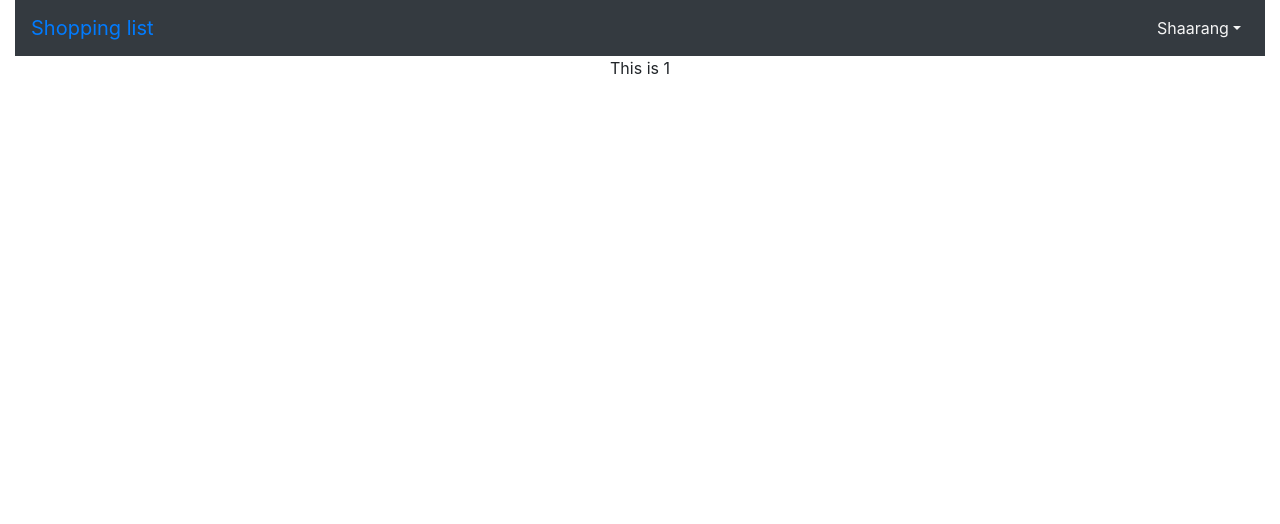
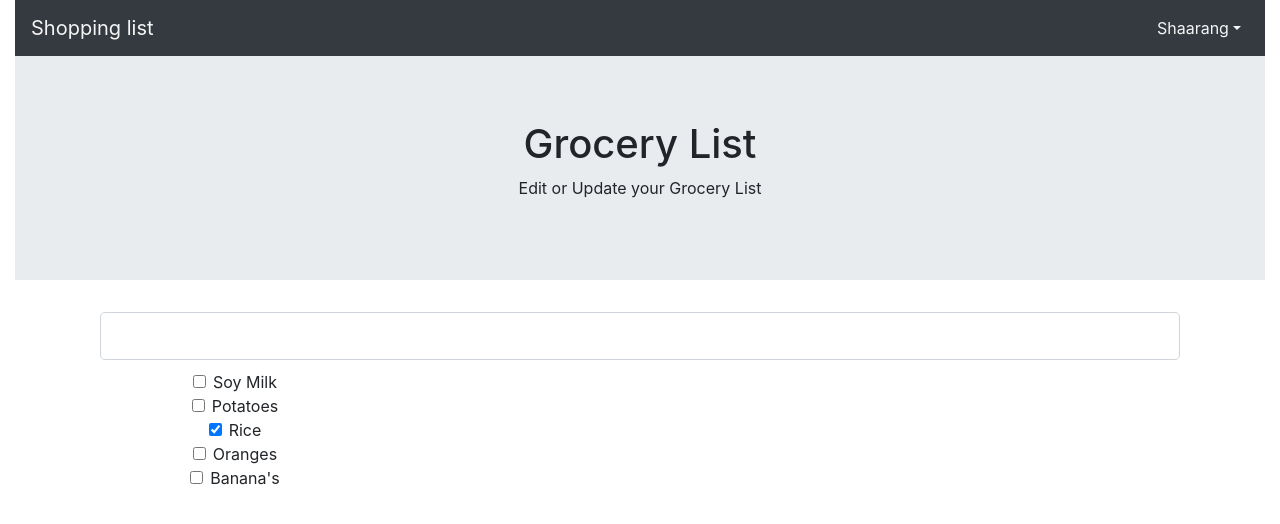
Before and after one commit to shaarang1010/grocery_list_ui, a React (Create React App) app: page /list/1 in a window 1280 px wide. Shown: the top 524 px of the page. Built offline with nearby package versions, Linux system fonts and the light colour scheme.

Commit message:
add edit and update form

```diff
--- a/public/data/groceries_list.json
+++ b/public/data/groceries_list.json
@@ -1,7 +1,7 @@
 [
     {
         "id": "1",
-        "date": "2/10/2021 Monday",
+        "date": "2/10/2021",
         "items": [
             {
                 "item": "Soy Milk",
@@ -27,7 +27,7 @@
     },
     {
         "id": "2",
-        "date": "5/7/2021 Monday",
+        "date": "5/7/2021",
         "items": [
             {
                 "item": "Soy Sauce",
@@ -53,7 +53,7 @@
     },
     {
         "id": "3",
-        "date": "7/9/2021 Monday",
+        "date": "7/9/2021",
         "items": [
             {
                 "item": "Cat food",
@@ -79,7 +79,7 @@
     },
     {
         "id": "4",
-        "date": "8/8/2021 Sunday",
+        "date": "8/8/2021",
         "items": [
             {
                 "item": "Dog food",
--- /dev/null
+++ b/src/components/actioncontrols/ActionControl.jsx
@@ -0,0 +1,33 @@
+import React from 'react';
+
+import { Col, Button, DropdownButton, Dropdown } from 'react-bootstrap';
+
+import { BsFillPlusSquareFill, BsFillFunnelFill } from "react-icons/bs";
+
+const Controls = props =>{
+    return(
+        <>
+            <Col xs={6} md={3}>
+              <Button variant="outline-dark" size="lg" block onClick={props.addAction}>
+                <BsFillPlusSquareFill /> Create a new list
+              </Button>
+            </Col>
+            <Col xs={2} md={2}>
+              {" "}
+            </Col>
+            <Col xs={4} md={{ span: 2, offset: 5 }}>
+              <DropdownButton
+                id="dropdown-basic-button"
+                variant="outline-dark"
+                title={<BsFillFunnelFill />}
+              >
+                <Dropdown.Item onClick={props.sortDate}>Sort by Date</Dropdown.Item>
+                <Dropdown.Item onClick={props.sortName}>Sort by Name</Dropdown.Item>
+                <Dropdown.Item onClick={props.sortCompleted}>Sort by Completed</Dropdown.Item>
+              </DropdownButton>
+            </Col>
+        </>
+    )
+}
+
+export default Controls;
--- a/src/components/navbar/Navbar.css
+++ b/src/components/navbar/Navbar.css
@@ -11,6 +11,10 @@
     color: whitesmoke;
 }
 
+#basic-nav-dropdown{
+    color: whitesmoke !important;
+}
+
 .navbar-light .navbar-nav .nav-link:hover{
     color: whitesmoke;
 }
@@ -19,7 +23,14 @@
     color: whitesmoke;
 }
 
+.dropdown-item:active{
+    background-color: #343a40;
+}
 
+.navbar-brand a{
+    color: whitesmoke;
+    text-decoration: none;
+}
 .navbar-toggler{
     background-color: whitesmoke;
 }
--- a/src/containers/pages/grocerylist/Grocerylist.jsx
+++ b/src/containers/pages/grocerylist/Grocerylist.jsx
@@ -1,42 +1,68 @@
-import React from 'react';
-import { Component } from 'react';
+import React from "react";
+import { Component } from "react";
+import axios from "axios";
 
-import { Row, Col } from 'react-bootstrap';
-import { useParams } from 'react-router-dom';
-import Hoc from '../../../components/hoc/Hoc';
+import { Row, Col, Jumbotron, Form, Container } from "react-bootstrap";
+import Hoc from "../../../components/hoc/Hoc";
+//import { useParams } from 'react-router-dom';
+//import Hoc from '../../../components/hoc/Hoc';
 
-/*class GroceryList extends Component{
-    constructor(){
-        super();
-        this.state={
-            id: null
-        }
-    }
+class GroceryList extends Component {
+  constructor() {
+    super();
+    this.state = {
+      id: null,
+      item: null,
+    };
+  }
 
-    componentDidMount(){
-        let id  = this.props.match.params.id;
-        console.log(this.props);
-        this.setState({ id })
-    }
+  componentDidMount() {
+    let id = this.props.match.params.id;
+    // load json file
+    axios
+      .get("../data/groceries_list.json")
+      .then((response) => {
+        const { data } = response;
+        this.setState({ item: data.filter((el) => el.id === id)[0] });
+      })
+      .catch((err) => {
+        console.log(err);
+      });
+  }
 
-    render(){
-        return(
-            <Hoc>
-                <p>{this.state.id}</p>
-            </Hoc>
-        )
-    }
-}*/
-
-const GroceryList = (props) => {
-    let { id } = useParams();
-    console.log(id);
-
-    return(
-        <Hoc>
-            <p>This is {id} </p>
-        </Hoc>
-    )
+  render() {
+    return (
+      <Hoc>
+        <Jumbotron fluid>
+          <h1> Grocery List </h1>
+          <p> Edit or Update your Grocery List </p>
+        </Jumbotron>
+        <Container>
+          <Form>
+            <Row>
+              <Col xs={12} md={12}>
+                <Form.Control
+                  size="lg"
+                  type="value"
+                  ref={(listName) => (this.itemName = listName)}
+                />
+              </Col>
+            </Row>
+            <Form.Group as={Col}>
+              {this.state.item? this.state.item.items.map((el, index) =>{
+                  return(
+                      <Col xs={6} md={3} key={index}>
+                        <Form.Check type="checkbox" defaultChecked={el.completed} label={el.item} value={el.item} />
+                      </Col>
+                  )
+              }): null}
+              </Form.Group>
+          </Form>
+        </Container>
+      </Hoc>
+    );
+  }
 }
 
+
 export default GroceryList;
--- a/src/containers/pages/homepage/Homepage.jsx
+++ b/src/containers/pages/homepage/Homepage.jsx
@@ -9,18 +9,16 @@ import {
   Button,
   Accordion,
   Badge,
-  Card,
-  DropdownButton,
-  Dropdown,
+  Card
 } from "react-bootstrap";
-
-import { BsFillPlusSquareFill, BsFillFunnelFill } from "react-icons/bs";
 
 import Hoc from "../../../components/hoc/Hoc";
 
 import CardComponent from "../../../components/card/CardComponent";
 
 import ListComponent from "../../../components/listgroup/ListGroup";
+
+import Controls from "../../../components/actioncontrols/ActionControl";
 
 import "./Homepage.css";
 
@@ -59,25 +57,7 @@ class Homepage extends Component {
       <Hoc>
         <Container>
           <Row>
-            <Col xs={6} md={3}>
-              <Button variant="outline-dark" size="lg" block>
-                <BsFillPlusSquareFill /> Create a new list
-              </Button>
-            </Col>
-            <Col xs={2} md={2}>
-              {" "}
-            </Col>
-            <Col xs={4} md={{ span: 2, offset: 5 }}>
-              <DropdownButton
-                id="dropdown-basic-button"
-                variant="outline-dark"
-                title={<BsFillFunnelFill />}
-              >
-                <Dropdown.Item href="#/action-1">Action</Dropdown.Item>
-                <Dropdown.Item href="#/action-2">Another action</Dropdown.Item>
-                <Dropdown.Item href="#/action-3">Something else</Dropdown.Item>
-              </DropdownButton>
-            </Col>
+            <Controls />
           </Row>
           <Row>
             {groceryList.map((item, index) => {
@@ -93,7 +73,7 @@ class Homepage extends Component {
                   <CardComponent
                     header={randomName}
                     link={`/list/${item.id}`}
-                    footerText={"Created on " + item.date}
+                    footerText={"Created on " + new Date(item.date).toUTCString()}
                   >
                     <Accordion defaultActiveKey="1">
                       <Card>
--- a/src/routes/Routes.jsx
+++ b/src/routes/Routes.jsx
@@ -1,6 +1,8 @@
 import React from 'react';
 
 import { Switch, Route } from 'react-router-dom';
+
+import { Container } from 'react-bootstrap';
 
 import GroceryList from '../containers/pages/grocerylist/Grocerylist';
 
@@ -10,7 +12,7 @@ const Routes = props => {
     return(
         <Switch>
             <Route exact path="/" render={(props)=> <Homepage {...props}/>} />
-            <Route path="/list/:id" children={<GroceryList/>}/>
+            <Route path="/list/:id" render={(props) => <GroceryList {...props}/>}/>
         </Switch>
     )
 }
```
